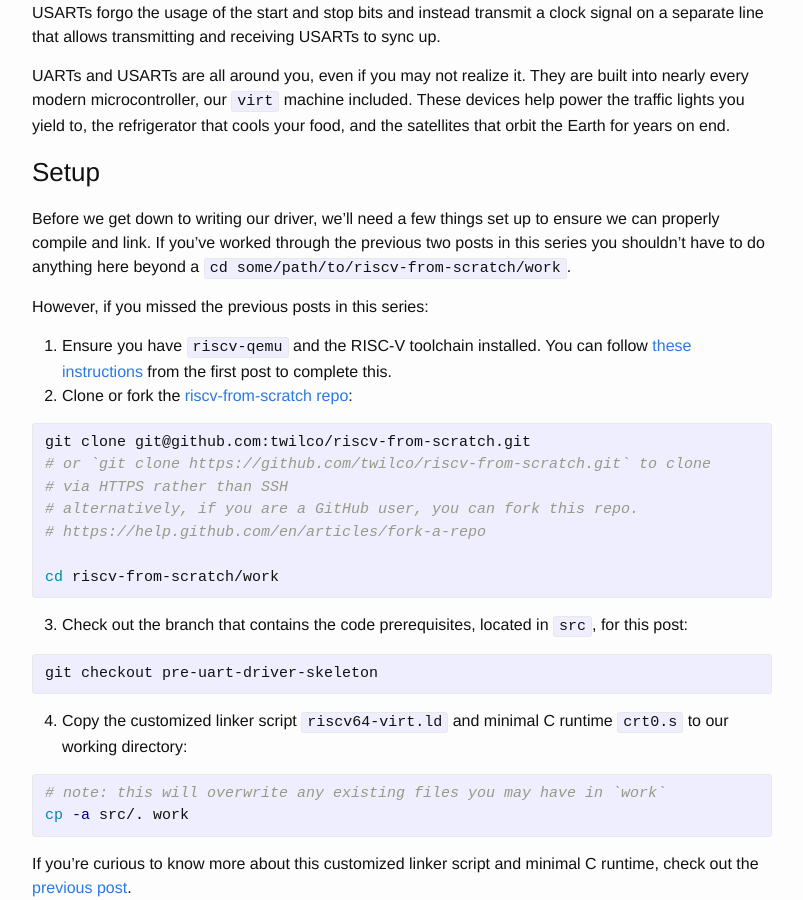
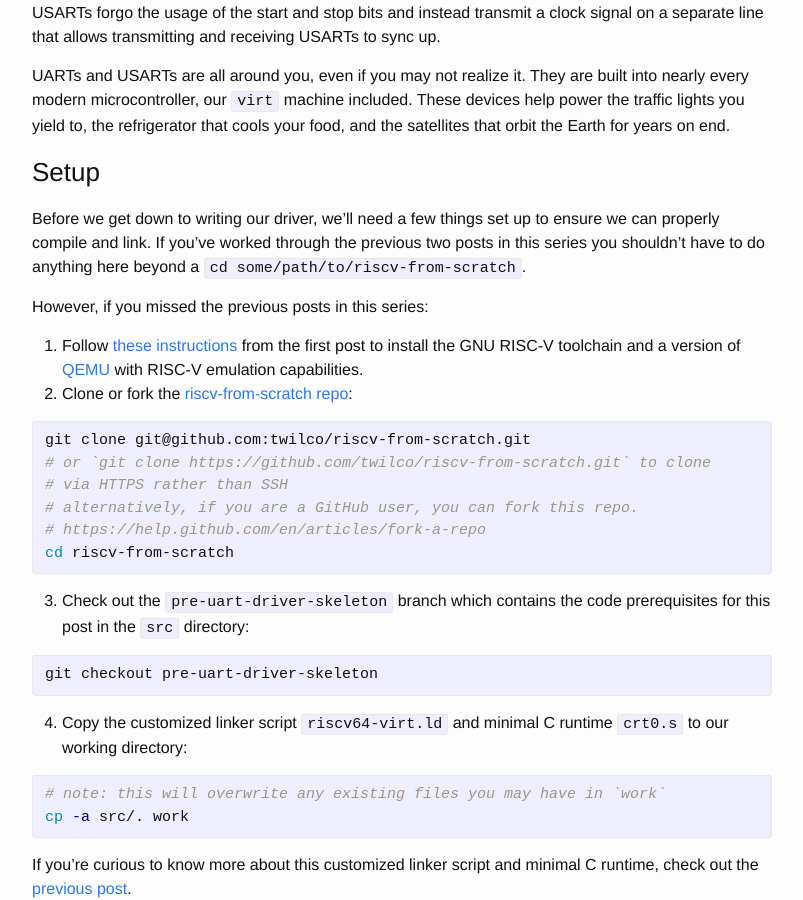
Before and after one commit to twilco/twilco.github.io, a Jekyll site: the page built from _posts/2019-07-08-riscv-from-scratch-3.markdown, in a window 1280 px wide and 900 px high, scrolled down 1576 px. Shown: the whole window, without its empty margins (238-1041 px from the left). Built offline with Jekyll 4.4.1, drawn with Linux system fonts in a browser that asks for light colours; comment, search, counter and statistics services are not loaded.

Commit message:
Reword things for clarity - fix setup dir mistake

```diff
--- a/_posts/2019-07-08-riscv-from-scratch-3.markdown
+++ b/_posts/2019-07-08-riscv-from-scratch-3.markdown
@@ -39,11 +39,11 @@ UARTs and USARTs are all around you, even if you may not realize it.  They are b
 
 ### Setup
 
-Before we get down to writing our driver, we'll need a few things set up to ensure we can properly compile and link.  If you've worked through the previous two posts in this series you shouldn't have to do anything here beyond a `cd some/path/to/riscv-from-scratch/work`.
+Before we get down to writing our driver, we'll need a few things set up to ensure we can properly compile and link.  If you've worked through the previous two posts in this series you shouldn't have to do anything here beyond a `cd some/path/to/riscv-from-scratch`.
 
 However, if you missed the previous posts in this series:
 
-1. Ensure you have `riscv-qemu` and the RISC-V toolchain installed.  You can follow [these instructions](/riscv-from-scratch/2019/03/10/riscv-from-scratch-1.html#qemu-and-risc-v-toolchain-setup) from the first post to complete this.
+1. Follow [these instructions](/riscv-from-scratch/2019/03/10/riscv-from-scratch-1.html#qemu-and-risc-v-toolchain-setup) from the first post to install the GNU RISC-V toolchain and a version of [QEMU](https://www.qemu.org/) with RISC-V emulation capabilities.
 2. Clone or fork the [riscv-from-scratch repo](https://github.com/twilco/riscv-from-scratch):
 {% highlight bash %}
 git clone git@github.com:twilco/riscv-from-scratch.git
@@ -51,11 +51,10 @@ git clone git@github.com:twilco/riscv-from-scratch.git
 # via HTTPS rather than SSH
 # alternatively, if you are a GitHub user, you can fork this repo.
 # https://help.github.com/en/articles/fork-a-repo
-
-cd riscv-from-scratch/work
+cd riscv-from-scratch
 {% endhighlight %}
 {:start="3"}
-3. Check out the branch that contains the code prerequisites, located in `src`, for this post: <br/>
+3. Check out the `pre-uart-driver-skeleton` branch which contains the code prerequisites for this post in the `src` directory: <br/>
 {% highlight bash %}
 git checkout pre-uart-driver-skeleton
 {% endhighlight %}
```
